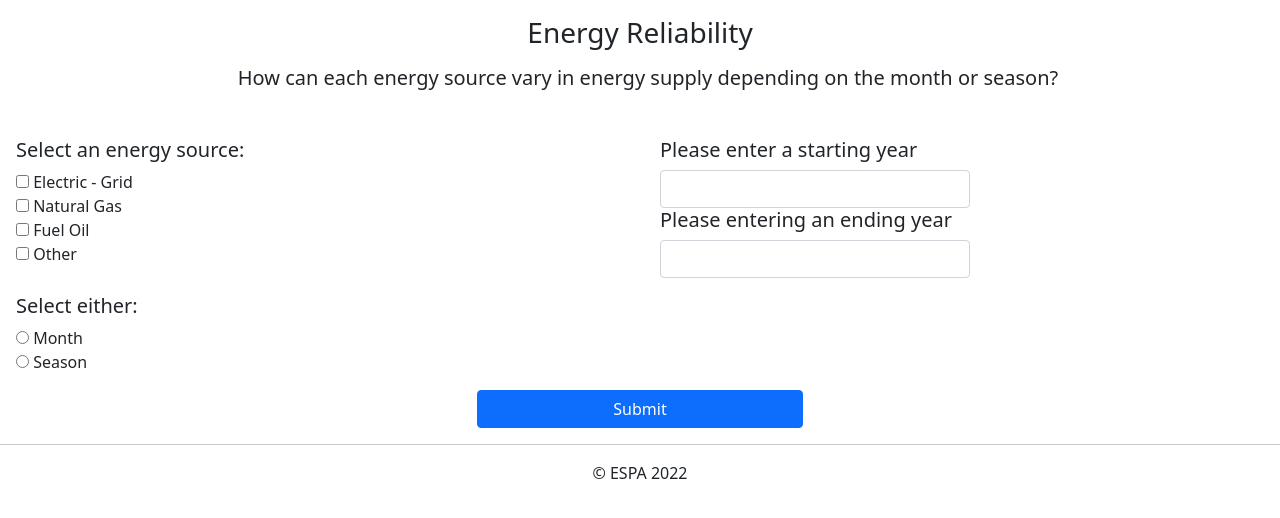
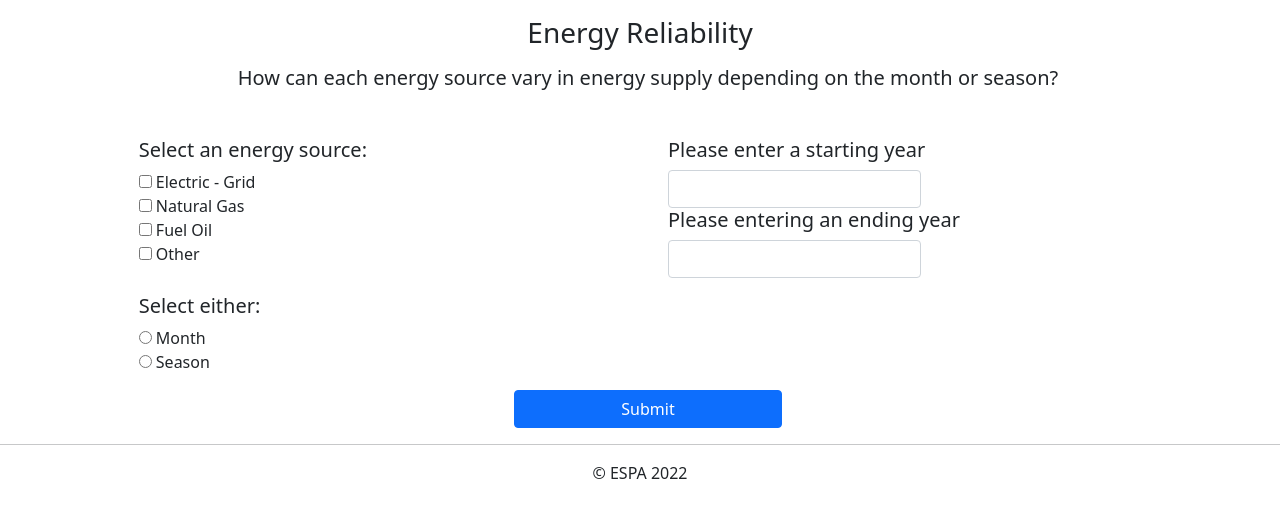
Before and after one commit to kellyp11/cab-project-02-01, a Flask app: page /question2 in a window 1280 px wide. Shown: the part 56-574 px from the top of the page. Run offline with Flask 2, Linux system fonts and the light colour scheme; some libraries are stand-ins or nearby versions.

Commit message:
Changes year data type to ints and styling

```diff
--- a/src/templates/question-2.html
+++ b/src/templates/question-2.html
@@ -71,7 +71,7 @@
         Displays all of the possible values that can exist
          in the form
         -->
-        <form action="/questiontwo_handler" method="POST">
+        <form class="ps-3 col-lg-10 m-auto" action="/questiontwo_handler" method="POST">
           <div class="row mb-3 ps-3">
           <div class="checkq2 col-6">
           <h5>Select an energy source: </h5>
```
